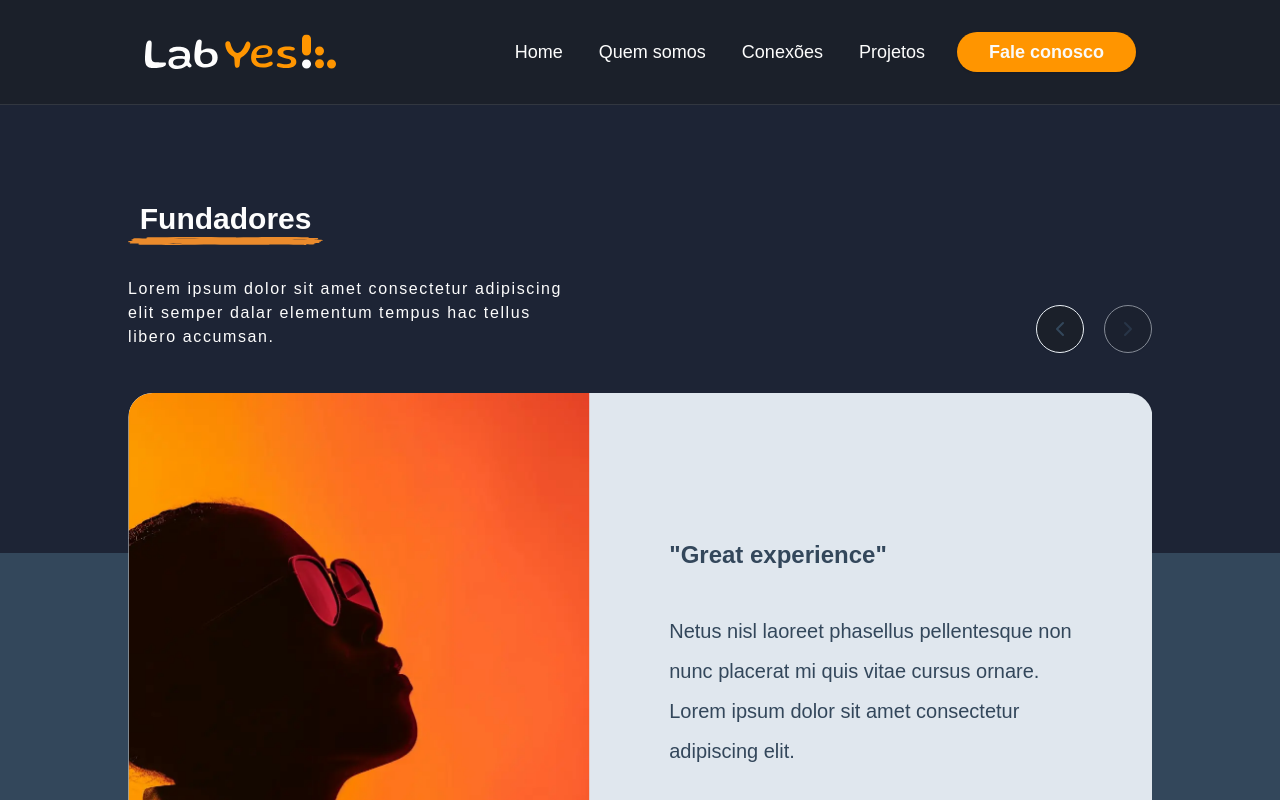
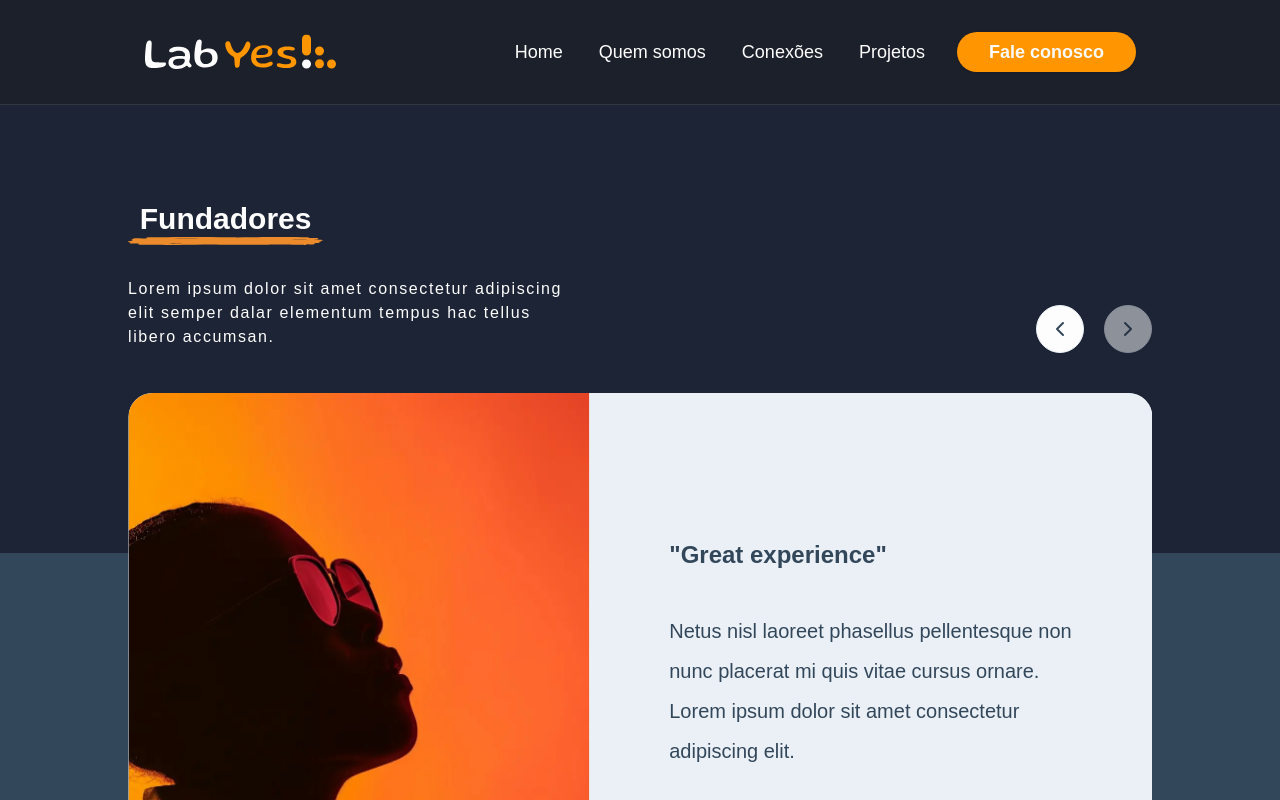
Before and after one commit to labyes24/LABYES-LP, a Next.js app: page /conexoes in a window 1280 px wide. Shown: the top 800 px of the page. Built offline with nearby package versions, Linux system fonts and the light colour scheme; no server answers.

Commit message:
style: update carousel color in connections page
Refs: 868ctbh6p

```diff
--- a/src/components/connections-founders-card.tsx
+++ b/src/components/connections-founders-card.tsx
@@ -12,7 +12,7 @@ export function ConnectionsFoundersCard({
 }: ConnectionsFoundersCardProps) {
     const { image, description, name, quote, role } = founder
     return (
-        <Card className="relative cursor-grab overflow-hidden rounded-3xl border-none">
+        <Card className="relative cursor-grab overflow-hidden rounded-3xl border-none bg-card text-card-foreground">
             <CardContent className="flex flex-col items-stretch justify-between p-0 lg:flex-row">
                 <Image
                     src={image}
@@ -23,7 +23,7 @@ export function ConnectionsFoundersCard({
                     className="h-[382px] w-full object-cover lg:flex lg:h-auto lg:w-[45%] lg:rounded-l-3xl"
                 />
 
-                <div className="flex select-none items-center justify-center bg-ly-dark-azure-600/5 px-6 py-12 text-center text-ly-dark-azure-600 lg:min-h-[620px] lg:rounded-r-3xl lg:p-20 lg:text-start">
+                <div className="flex select-none items-center justify-center bg-card px-6 py-12 text-center text-card-foreground lg:min-h-[620px] lg:rounded-r-3xl lg:p-20 lg:text-start">
                     <div className="flex min-h-60 flex-col gap-5 lg:gap-10">
                         <h3 className="text-lg font-bold lg:text-2xl">
                             &quot;{quote}&quot;
--- a/src/components/ui/carousel.tsx
+++ b/src/components/ui/carousel.tsx
@@ -207,7 +207,7 @@ const CarouselPrevious = React.forwardRef<
             variant={variant}
             size={size}
             className={cn(
-                'absolute size-12 rounded-full',
+                'absolute size-12 rounded-full bg-foreground',
                 orientation === 'horizontal'
                     ? '-left-12 top-1/2 -translate-y-1/2'
                     : '-top-12 left-1/2 -translate-x-1/2 rotate-90',
@@ -236,7 +236,7 @@ const CarouselNext = React.forwardRef<
             variant={variant}
             size={size}
             className={cn(
-                'absolute size-12 rounded-full',
+                'absolute size-12 rounded-full bg-foreground',
                 orientation === 'horizontal'
                     ? '-right-12 top-1/2 -translate-y-1/2'
                     : '-bottom-12 left-1/2 -translate-x-1/2 rotate-90',
```
